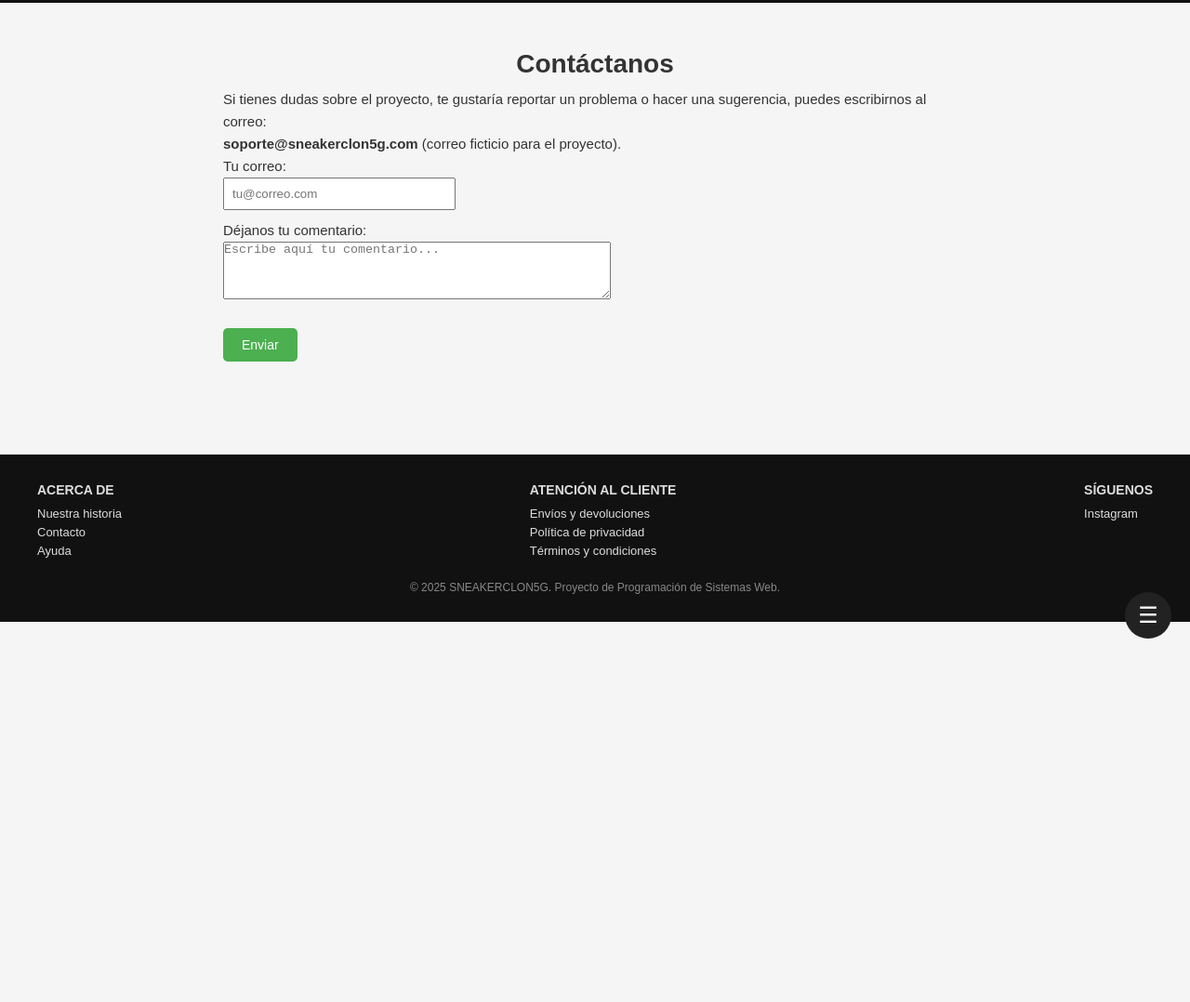
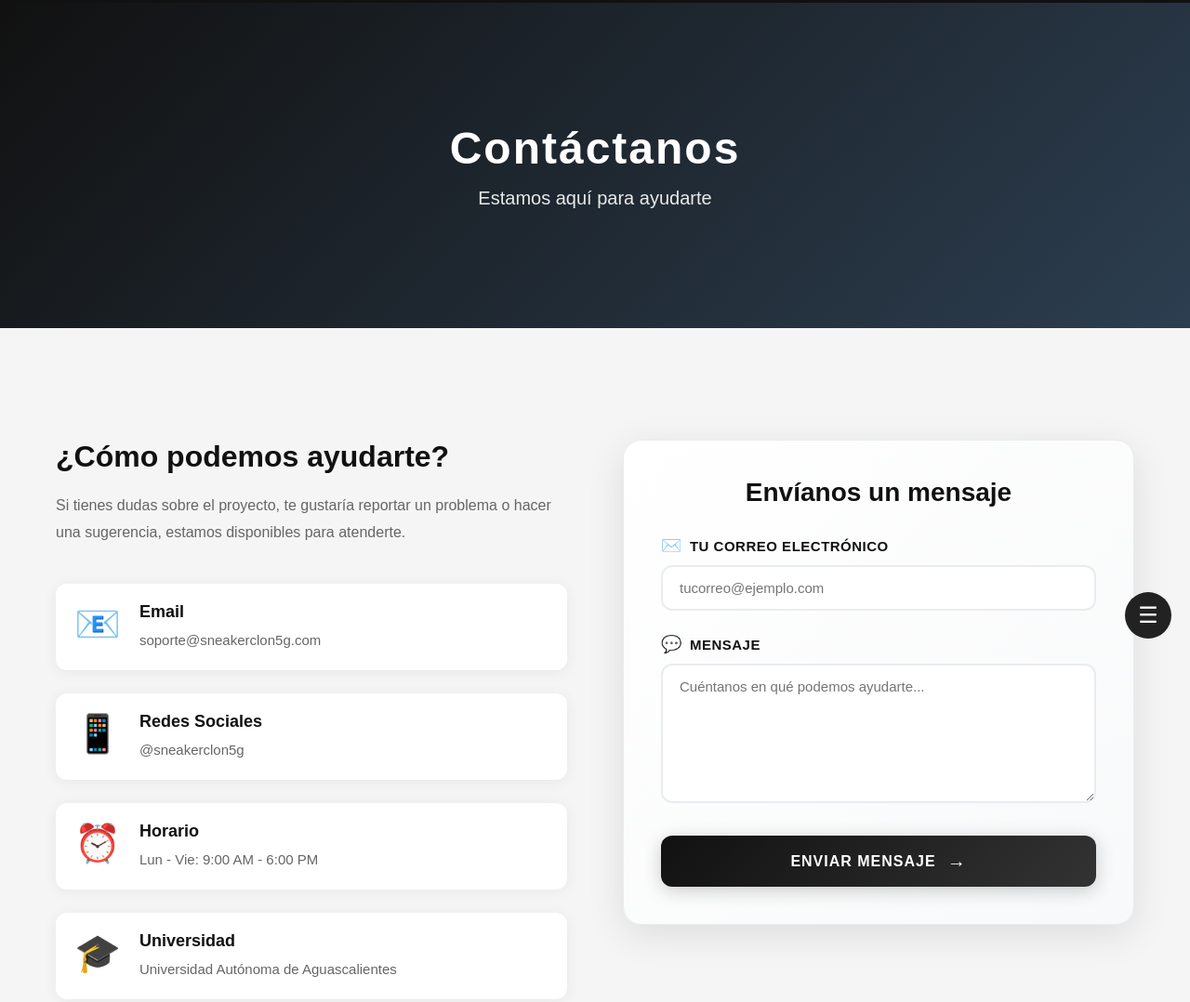
Before and after one commit to AxelUAA/ProyectoFinal-ProgramacionWeb, a plain HTML site: page front/contacto.html in a window 1280 px wide. Shown: the part 93-1171 px from the top of the page at 93% size. Before the commit the page ends 800 px from the top, so only its background shows below. Drawn offline with Linux system fonts and the light colour scheme; some packages are replaced by stand-ins of ours; a script that the page names is missing; files whose address does not match are found by name.

Commit message:
Contactanos en front editado

```diff
--- a/front/contacto.html
+++ b/front/contacto.html
@@ -35,35 +35,104 @@
     </div>
   </header>
 
-  <main class="container">
-    <h2 class="page-title">Contáctanos</h2>
-    <div class="page-content">
-      <p>
-        Si tienes dudas sobre el proyecto, te gustaría reportar un problema o hacer una sugerencia,
-        puedes escribirnos al correo:
-      </p>
-      <p><strong>soporte@sneakerclon5g.com</strong> (correo ficticio para el proyecto).</p>
+  <main>
+    <!-- HERO SECTION -->
+    <section class="contacto-hero">
+      <div class="contacto-hero-content">
+        <h1>Contáctanos</h1>
+        <p>Estamos aquí para ayudarte</p>
+      </div>
+    </section>
 
-      <!-- FORMULARIO DE COMENTARIOS -->
-      <form id="contactForm">
-        <!-- Campo para correo -->
-        <label for="correo">Tu correo:</label><br>
-        <input type="email" id="correo" name="correo" placeholder="tu@correo.com"
-               style="padding:8px; width:250px; margin-bottom:10px;" required><br>
+    <!-- CONTENIDO PRINCIPAL -->
+    <section class="contacto-section container">
+      <div class="contacto-grid">
 
-        <!-- Caja de comentarios -->
-        <label for="comentario">Déjanos tu comentario:</label><br>
-        <textarea id="comentario" name="comentario" rows="4" cols="50"
-                  placeholder="Escribe aquí tu comentario..." required></textarea><br><br>
+        <!-- INFORMACIÓN DE CONTACTO -->
+        <div class="contacto-info">
+          <h2>¿Cómo podemos ayudarte?</h2>
+          <p class="contacto-desc">
+            Si tienes dudas sobre el proyecto, te gustaría reportar un problema o hacer una sugerencia,
+            estamos disponibles para atenderte.
+          </p>
 
-        <!-- Botón -->
-        <button type="submit"
-          style="background-color:#4CAF50; color:white; border:none; padding:10px 20px;
-                 border-radius:5px; cursor:pointer; font-size:14px; transition:0.3s;">
-          Enviar
-        </button>
-      </form>
-    </div>
+          <div class="info-items">
+            <div class="info-item">
+              <div class="info-icon">📧</div>
+              <div class="info-text">
+                <h4>Email</h4>
+                <p>soporte@sneakerclon5g.com</p>
+              </div>
+            </div>
+
+            <div class="info-item">
+              <div class="info-icon">📱</div>
+              <div class="info-text">
+                <h4>Redes Sociales</h4>
+                <p>@sneakerclon5g</p>
+              </div>
+            </div>
+
+            <div class="info-item">
+              <div class="info-icon">⏰</div>
+              <div class="info-text">
+                <h4>Horario</h4>
+                <p>Lun - Vie: 9:00 AM - 6:00 PM</p>
+              </div>
+            </div>
+
+            <div class="info-item">
+              <div class="info-icon">🎓</div>
+              <div class="info-text">
+                <h4>Universidad</h4>
+                <p>Universidad Autónoma de Aguascalientes</p>
+              </div>
+            </div>
+          </div>
+        </div>
+
+        <!-- FORMULARIO -->
+        <div class="contacto-form-container">
+          <h3>Envíanos un mensaje</h3>
+          <form id="contactForm" class="contacto-form">
+
+            <div class="form-group">
+              <label for="correo">
+                <span class="label-icon">✉️</span>
+                Tu correo electrónico
+              </label>
+              <input
+                type="email"
+                id="correo"
+                name="correo"
+                placeholder="tucorreo@ejemplo.com"
+                required
+              >
+            </div>
+
+            <div class="form-group">
+              <label for="comentario">
+                <span class="label-icon">💬</span>
+                Mensaje
+              </label>
+              <textarea
+                id="comentario"
+                name="comentario"
+                rows="6"
+                placeholder="Cuéntanos en qué podemos ayudarte..."
+                required
+              ></textarea>
+            </div>
+
+            <button type="submit" class="submit-btn">
+              <span>Enviar Mensaje</span>
+              <span class="btn-icon">→</span>
+            </button>
+          </form>
+        </div>
+
+      </div>
+    </section>
   </main>
 
   <footer>
--- a/front/css/styles.css
+++ b/front/css/styles.css
@@ -1932,3 +1932,250 @@ body.dark #modal-close:hover {
     grid-template-columns: repeat(2, 1fr);
   }
 }
+
+/* ==========================
+   CONTACTO - PÁGINA
+   ========================== */
+
+/* Hero Section */
+.contacto-hero {
+  height: 350px;
+  background: linear-gradient(135deg, #111 0%, #2c3e50 100%);
+  display: flex;
+  align-items: center;
+  justify-content: center;
+  color: white;
+  text-align: center;
+  margin-bottom: 60px;
+}
+
+.contacto-hero-content h1 {
+  font-size: 48px;
+  font-weight: 900;
+  letter-spacing: 2px;
+  margin-bottom: 15px;
+}
+
+.contacto-hero-content p {
+  font-size: 20px;
+  opacity: 0.9;
+  font-weight: 300;
+}
+
+/* Sección Principal */
+.contacto-section {
+  padding: 60px 20px;
+  max-width: 1200px;
+}
+
+.contacto-grid {
+  display: grid;
+  grid-template-columns: 1fr 1fr;
+  gap: 60px;
+  align-items: start;
+}
+
+/* Información de Contacto */
+.contacto-info h2 {
+  font-size: 32px;
+  font-weight: 700;
+  margin-bottom: 20px;
+  color: #111;
+}
+
+.contacto-desc {
+  font-size: 16px;
+  line-height: 1.8;
+  color: #666;
+  margin-bottom: 40px;
+}
+
+.info-items {
+  display: flex;
+  flex-direction: column;
+  gap: 25px;
+}
+
+.info-item {
+  display: flex;
+  align-items: flex-start;
+  gap: 20px;
+  padding: 20px;
+  background: white;
+  border-radius: 12px;
+  box-shadow: 0 2px 15px rgba(0, 0, 0, 0.06);
+  transition: all 0.3s ease;
+}
+
+.info-item:hover {
+  box-shadow: 0 8px 25px rgba(0, 0, 0, 0.12);
+  transform: translateX(5px);
+}
+
+.info-icon {
+  font-size: 40px;
+  flex-shrink: 0;
+}
+
+.info-text h4 {
+  font-size: 18px;
+  font-weight: 700;
+  margin-bottom: 8px;
+  color: #111;
+}
+
+.info-text p {
+  font-size: 15px;
+  color: #666;
+  line-height: 1.6;
+}
+
+/* Formulario de Contacto */
+.contacto-form-container {
+  background: linear-gradient(135deg, #ffffff 0%, #f8f9fa 100%);
+  padding: 40px;
+  border-radius: 20px;
+  box-shadow: 0 10px 40px rgba(0, 0, 0, 0.1);
+  border: 1px solid #e9ecef;
+}
+
+.contacto-form-container h3 {
+  font-size: 28px;
+  font-weight: 700;
+  margin-bottom: 30px;
+  color: #111;
+  text-align: center;
+}
+
+.contacto-form {
+  display: flex;
+  flex-direction: column;
+  gap: 25px;
+}
+
+.form-group {
+  display: flex;
+  flex-direction: column;
+}
+
+.form-group label {
+  display: flex;
+  align-items: center;
+  gap: 8px;
+  font-size: 15px;
+  font-weight: 700;
+  color: #111;
+  margin-bottom: 10px;
+  text-transform: uppercase;
+  letter-spacing: 0.5px;
+}
+
+.label-icon {
+  font-size: 18px;
+}
+
+.form-group input,
+.form-group textarea {
+  padding: 14px 18px;
+  border: 2px solid #e9ecef;
+  border-radius: 12px;
+  font-size: 15px;
+  font-family: Arial, sans-serif;
+  transition: all 0.3s ease;
+  background: white;
+}
+
+.form-group input:focus,
+.form-group textarea:focus {
+  outline: none;
+  border-color: #111;
+  box-shadow: 0 0 0 3px rgba(17, 17, 17, 0.1);
+  transform: translateY(-2px);
+}
+
+.form-group textarea {
+  resize: vertical;
+  min-height: 150px;
+}
+
+.submit-btn {
+  padding: 16px 32px;
+  background: linear-gradient(135deg, #111 0%, #333 100%);
+  color: white;
+  border: none;
+  border-radius: 12px;
+  font-size: 16px;
+  font-weight: 700;
+  text-transform: uppercase;
+  letter-spacing: 1px;
+  cursor: pointer;
+  transition: all 0.3s ease;
+  box-shadow: 0 4px 20px rgba(0, 0, 0, 0.2);
+  display: flex;
+  align-items: center;
+  justify-content: center;
+  gap: 12px;
+  margin-top: 10px;
+}
+
+.submit-btn:hover {
+  background: linear-gradient(135deg, #000 0%, #222 100%);
+  transform: translateY(-3px);
+  box-shadow: 0 8px 30px rgba(0, 0, 0, 0.3);
+}
+
+.submit-btn:active {
+  transform: translateY(-1px);
+}
+
+.btn-icon {
+  font-size: 20px;
+  transition: transform 0.3s ease;
+}
+
+.submit-btn:hover .btn-icon {
+  transform: translateX(5px);
+}
+
+/* Responsive */
+@media (max-width: 768px) {
+  .contacto-hero-content h1 {
+    font-size: 36px;
+  }
+
+  .contacto-grid {
+    grid-template-columns: 1fr;
+    gap: 40px;
+  }
+
+  .contacto-form-container {
+    padding: 30px 25px;
+  }
+}
+
+@media (max-width: 480px) {
+  .contacto-hero {
+    height: 250px;
+  }
+
+  .contacto-hero-content h1 {
+    font-size: 28px;
+  }
+
+  .contacto-hero-content p {
+    font-size: 16px;
+  }
+
+  .contacto-info h2 {
+    font-size: 26px;
+  }
+
+  .info-item {
+    flex-direction: column;
+    text-align: center;
+  }
+
+  .contacto-form-container {
+    padding: 25px 20px;
+  }
+}
```
Also changed, not shown: 1 other file.
